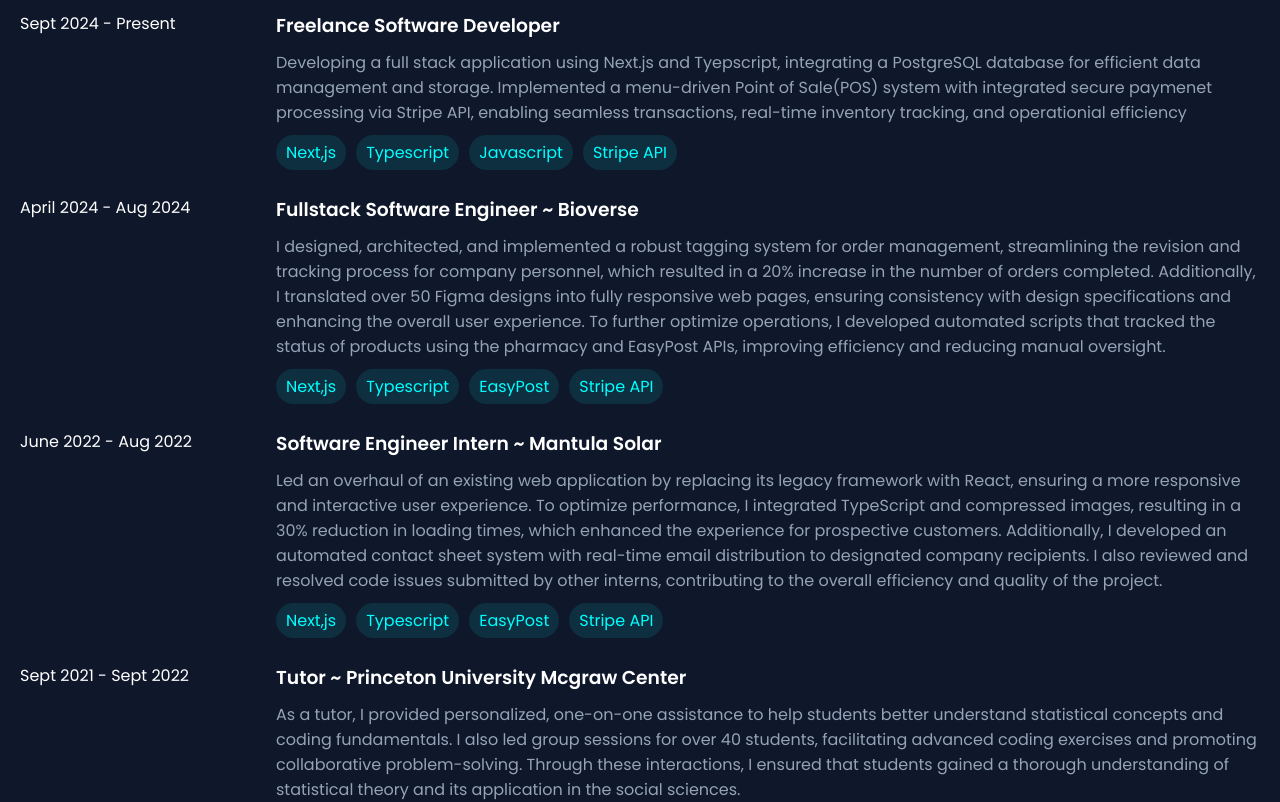
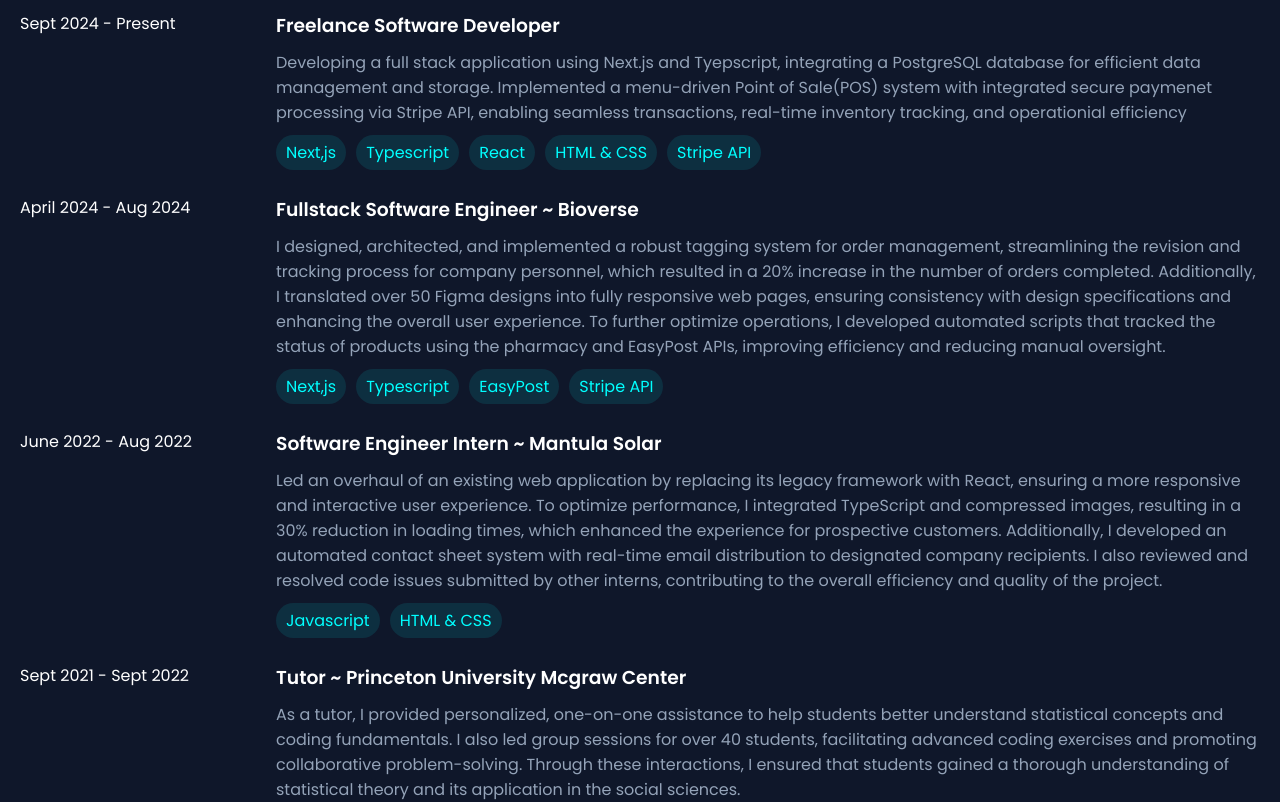
Before and after one commit to kevincas01/portfolio, a React (Create React App) app: page / in a window 1280 px wide. Shown: the part 1200-2002 px from the top of the page. Built offline with nearby package versions, Linux system fonts and the light colour scheme; the HTML template or start-up script is replaced by a standard one.

Commit message:
experience skills

```diff
--- a/src/Components/Experience.js
+++ b/src/Components/Experience.js
@@ -7,7 +7,7 @@ const Experience = (props) => {
       startDate: "Sept 2024",
       role: "Freelance Software Developer",
       description: `Developing a full stack application using Next.js and Tyepscript, integrating a PostgreSQL database for efficient data management and storage. Implemented a menu-driven Point of Sale(POS) system with integrated secure paymenet processing via Stripe API, enabling seamless transactions, real-time inventory tracking, and operationial efficiency `,
-      skills: ["Next,js", "Typescript", "Javascript", "Stripe API"],
+      skills: ["Next,js", "Typescript", "React","HTML & CSS", "Stripe API"],
     },
     {
       startDate: "April 2024",
@@ -23,7 +23,7 @@ const Experience = (props) => {
       role: "Software Engineer Intern",
       company: "Mantula Solar",
       description: `Led an overhaul of an existing web application by replacing its legacy framework with React, ensuring a more responsive and interactive user experience. To optimize performance, I integrated TypeScript and compressed images, resulting in a 30% reduction in loading times, which enhanced the experience for prospective customers. Additionally, I developed an automated contact sheet system with real-time email distribution to designated company recipients. I also reviewed and resolved code issues submitted by other interns, contributing to the overall efficiency and quality of the project.`,
-      skills: ["Next,js", "Typescript", "EasyPost", "Stripe API"],
+      skills: ["Javascript", "HTML & CSS"],
     },
     {
       startDate: "Sept 2021",
@@ -32,7 +32,7 @@ const Experience = (props) => {
       company: "Princeton University Mcgraw Center",
       description: `As a tutor, I provided personalized, one-on-one assistance to help students better understand statistical concepts and coding fundamentals.
       I also led group sessions for over 40 students, facilitating advanced coding exercises and promoting collaborative problem-solving. Through these interactions, I ensured that students gained a thorough understanding of statistical theory and its application in the social sciences.`,
-      skills: ["Next,js", "Typescript", "EasyPost", "Stripe API"],
+      skills: [],
     },
   ];
   return (
```
